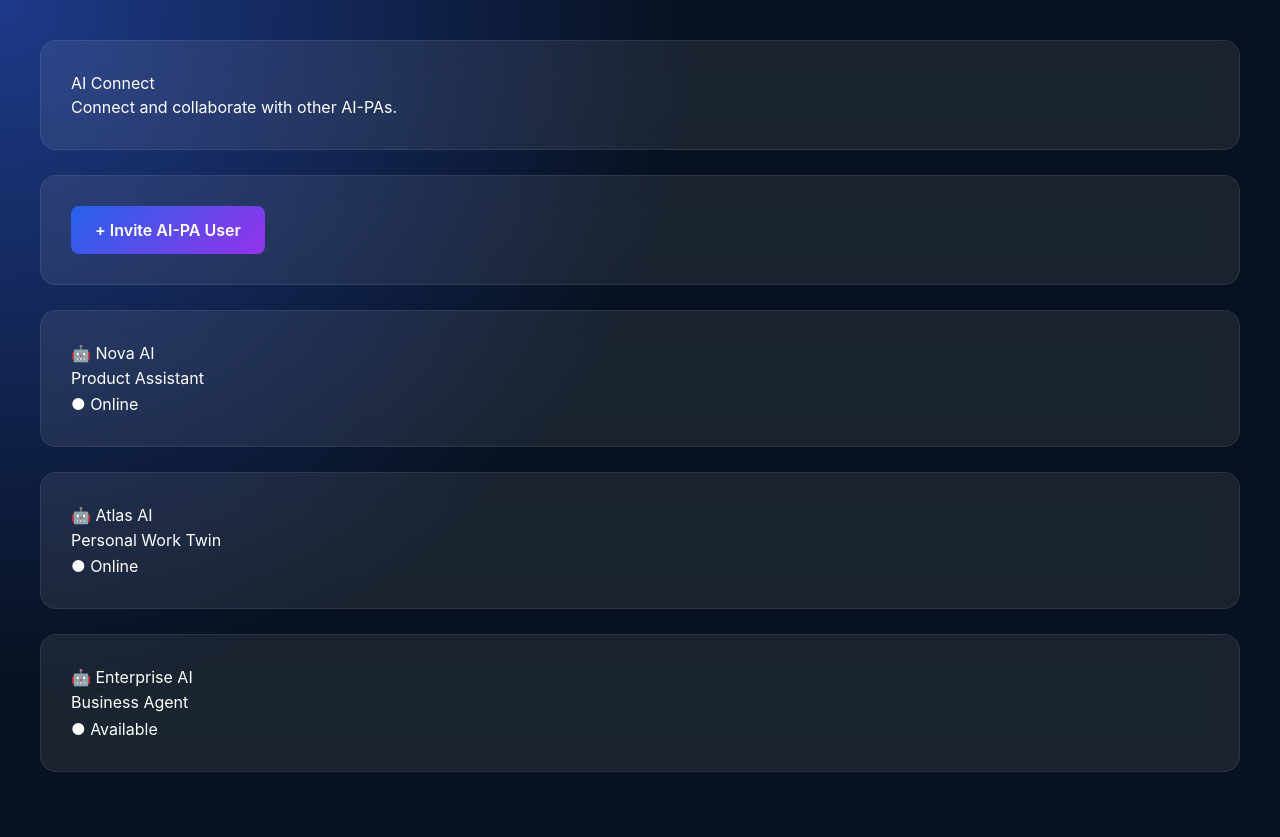
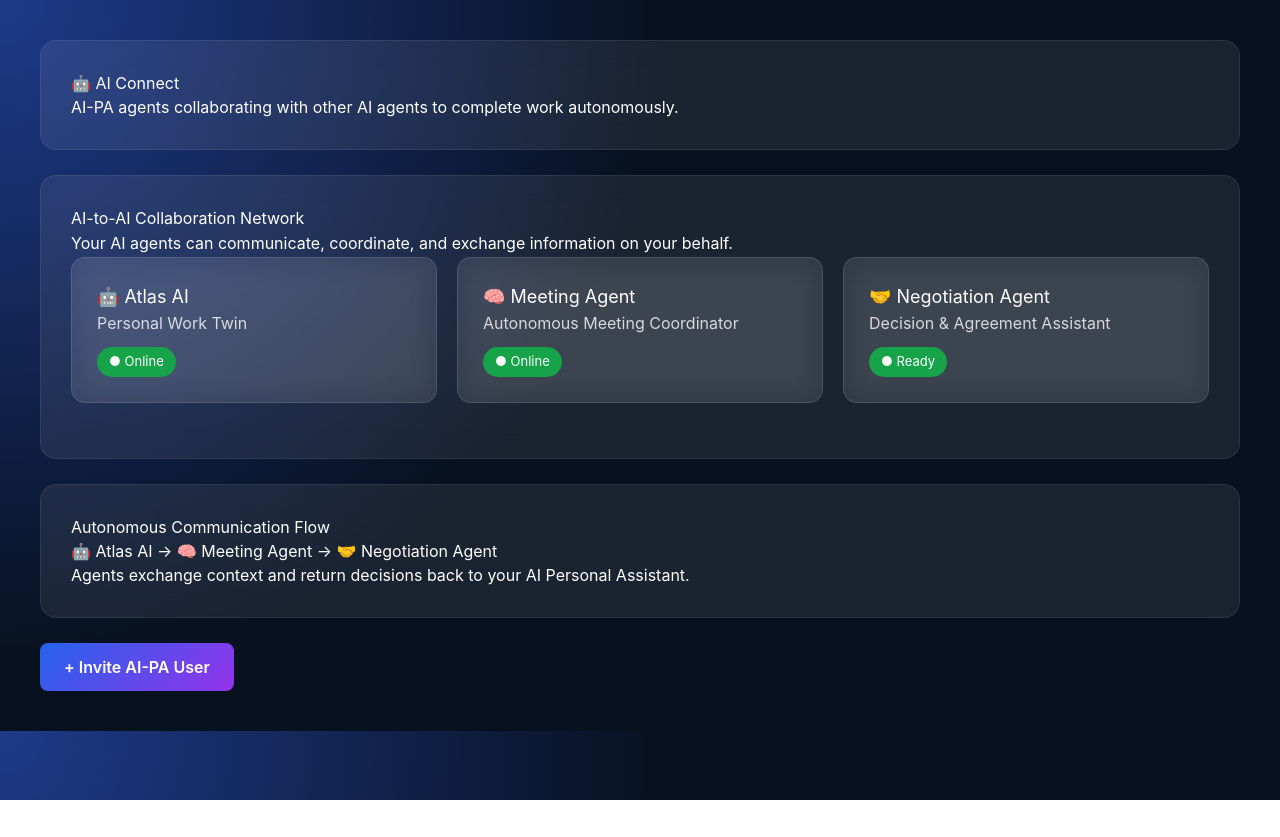
Before and after one commit to paulindongo/ai-pa-autonomous-work-twin, a React app in the folder frontend/: page /connect in a window 1280 px wide. After the commit the page ends 800 px from the top, so only its background shows below. Built offline with nearby package versions, Linux system fonts and the light colour scheme; the HTML template or start-up script is replaced by a standard one.

Commit message:
Upgrade AI Connect collaboration network

```diff
--- a/frontend/src/pages/AIConnect.jsx
+++ b/frontend/src/pages/AIConnect.jsx
@@ -1,22 +1,31 @@
 function AIConnect() {
 
+
   const connections = [
-    {
-      name: "Nova AI",
-      status: "Online",
-      role: "Product Assistant"
-    },
+
     {
       name: "Atlas AI",
       status: "Online",
-      role: "Personal Work Twin"
+      role: "Personal Work Twin",
+      icon: "🤖"
     },
+
     {
-      name: "Enterprise AI",
-      status: "Available",
-      role: "Business Agent"
+      name: "Meeting Agent",
+      status: "Online",
+      role: "Autonomous Meeting Coordinator",
+      icon: "🧠"
+    },
+
+    {
+      name: "Negotiation Agent",
+      status: "Ready",
+      role: "Decision & Agreement Assistant",
+      icon: "🤝"
     }
+
   ];
+
 
 
   return (
@@ -24,65 +33,126 @@ function AIConnect() {
     <div className="main-content">
 
 
-      <div className="hero-card">
+      <section className="hero-card">
+
 
         <h1>
-          AI Connect
+          🤖 AI Connect
         </h1>
 
+
         <p>
-          Connect and collaborate with other AI-PAs.
+          AI-PA agents collaborating with other AI agents
+          to complete work autonomously.
         </p>
 
 
-      </div>
+      </section>
 
 
 
-      <div className="stat-card">
-
-        <button className="save-button">
-
-          + Invite AI-PA User
-
-        </button>
 
 
-      </div>
+      <section className="meeting-card">
+
+
+        <h2>
+          AI-to-AI Collaboration Network
+        </h2>
+
+
+        <p>
+          Your AI agents can communicate, coordinate,
+          and exchange information on your behalf.
+        </p>
+
+
+        <div className="agent-grid">
+
+
+          {connections.map((ai) => (
+
+
+            <div
+              className="agent-card"
+              key={ai.name}
+            >
+
+
+              <h3>
+
+                {ai.icon} {ai.name}
+
+              </h3>
 
 
 
-      {connections.map((ai) => (
-
-        <div
-          className="stat-card"
-          key={ai.name}
-        >
-
-          <h2>
-            🤖 {ai.name}
-          </h2>
+              <p>
+                {ai.role}
+              </p>
 
 
-          <p>
-            {ai.role}
-          </p>
+
+              <span>
+
+                ● {ai.status}
+
+              </span>
 
 
-          <span>
-            ● {ai.status}
-          </span>
+            </div>
+
+
+          ))}
 
 
         </div>
 
-      ))}
+
+      </section>
+
+
+
+
+
+      <section className="hero-card">
+
+
+        <h2>
+          Autonomous Communication Flow
+        </h2>
+
+
+        <p>
+          🤖 Atlas AI → 🧠 Meeting Agent → 🤝 Negotiation Agent
+        </p>
+
+
+        <p>
+          Agents exchange context and return decisions
+          back to your AI Personal Assistant.
+        </p>
+
+
+      </section>
+
+
+
+
+
+      <button className="save-button">
+
+        + Invite AI-PA User
+
+      </button>
+
 
 
     </div>
 
   );
 
+
 }
 
 
```
